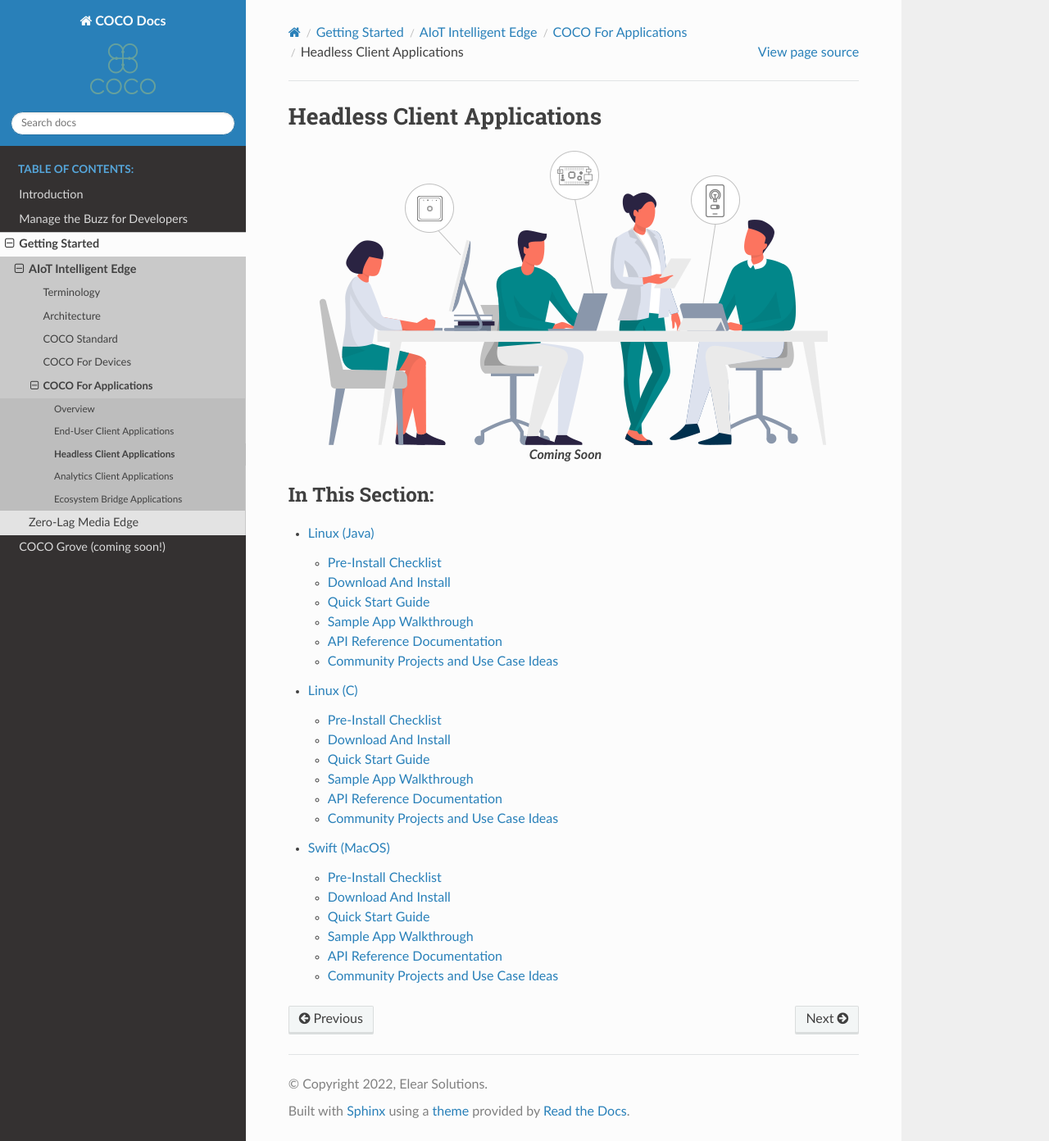
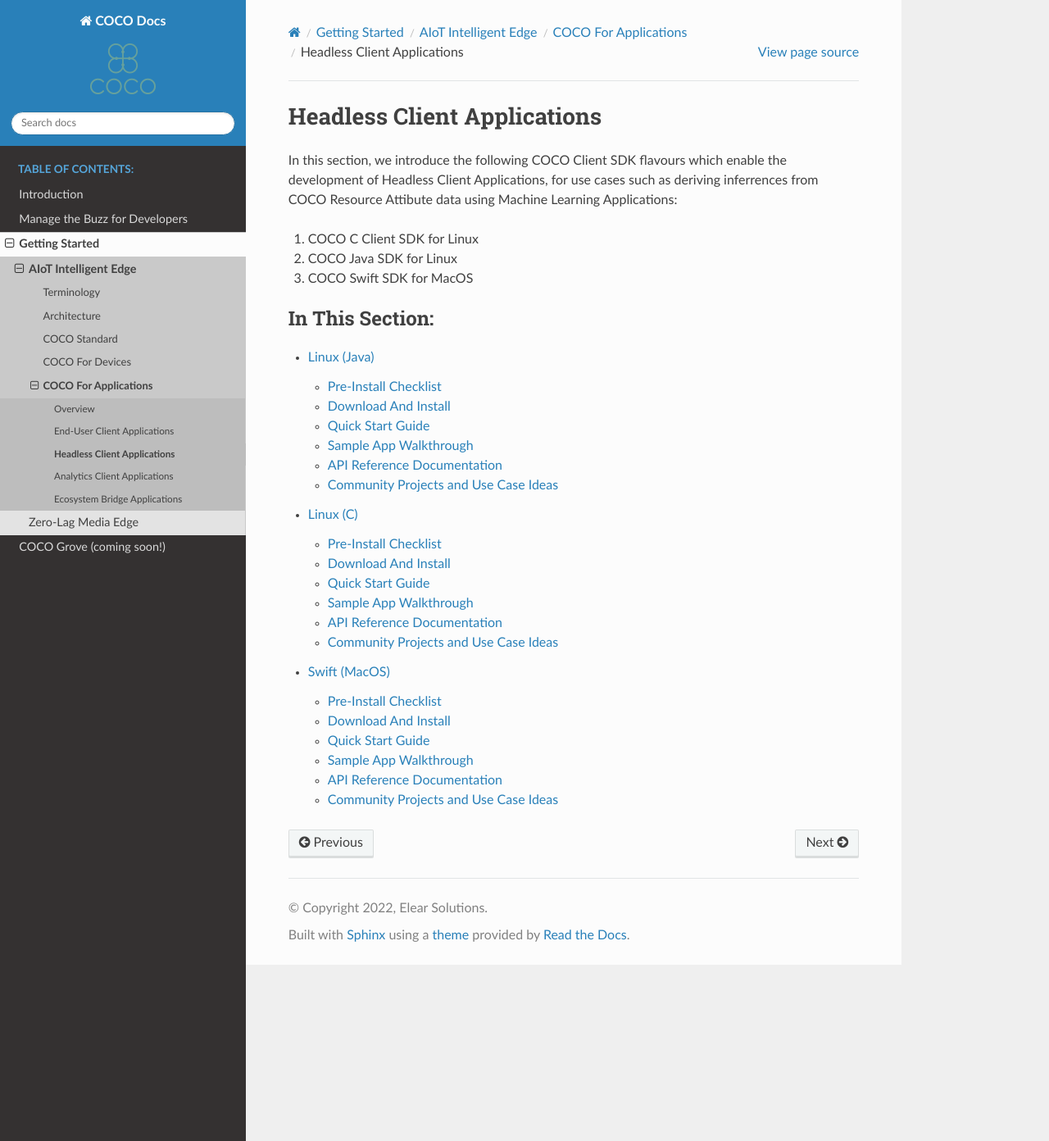
Before and after one commit to elear-solutions/docs, a Sphinx documentation site: the page built from source/getting_started/aiot_intelligent_edge/coco_for_applications/headless_client_applications.rst, in a window 1280 px wide and 1392 px high. Shown: the whole window at 82% size. Built offline with Sphinx 7.4.7 and the Read the Docs theme 2.0.0, drawn with Linux system fonts in a browser that asks for light colours.

Commit message:
Adds Getting Started Assets

```diff
--- a/source/getting_started/aiot_intelligent_edge/coco_for_applications.rst
+++ b/source/getting_started/aiot_intelligent_edge/coco_for_applications.rst
@@ -5,7 +5,7 @@
 COCO For Applications
 =====================
 
-In this section, we introduce the COCO SDK's for Applications, libraries for developing Client Applications that interface with COCO Devices, other COCO Clients, as well as the COCO Cloud for services like Analytics.
+In this section, we introduce the COCO SDK's for Applications - libraries for developing Client Applications that interface with COCO Devices, other COCO Clients, as well as the COCO Cloud for services like Analytics.
 
 .. toctree::
    :maxdepth: 5
--- a/source/getting_started/aiot_intelligent_edge/coco_for_applications/headless_client_applications.rst
+++ b/source/getting_started/aiot_intelligent_edge/coco_for_applications/headless_client_applications.rst
@@ -1,19 +1,15 @@
+.. sectionauthor:: Manav
+
 .. _headless_client_applications:
 
 Headless Client Applications
 ============================
 
-.. figure:: /_static/coming-soon.png
-   :align: center
+In this section, we introduce the following COCO Client SDK flavours which enable the development of Headless Client Applications, for use cases such as deriving inferrences from COCO Resource Attibute data using Machine Learning Applications:
 
-   **Coming Soon**
-
-.. sectionauthor:: Manav
-
-..
-   <Introduction to this sub-section>
-   <Suggestions from Ashish - Supports native SDKs on multiple platforms: Android, iOS, Linux, MacOS, Browser and multiple languages: Java, Swift, C, Javascript. Including Native Command, Control and Alert Apps, Bridge Apps, Analytics SPA UI Apps, and Headless AI/ML server applications>
-
+#. COCO C Client SDK for Linux
+#. COCO Java SDK for Linux
+#. COCO Swift SDK for MacOS
 
 .. toctree::
    :maxdepth: 5
--- a/source/getting_started/aiot_intelligent_edge/coco_for_devices.rst
+++ b/source/getting_started/aiot_intelligent_edge/coco_for_devices.rst
@@ -5,7 +5,7 @@
 COCO For Devices
 ================
 
-In this section, we introduce the COCO Device SDK, a library for developing OEM or Virtual Device Applications.
+In this section, we introduce the COCO Device SDK - a library for developing OEM or Virtual Device Applications.
 
 .. toctree::
    :maxdepth: 5
--- a/source/getting_started/zero_lag_media_edge.rst
+++ b/source/getting_started/zero_lag_media_edge.rst
@@ -5,7 +5,7 @@
 Zero-Lag Media Edge
 ===================
 
-In this section, we introduce you to our Zero-lag Media Edge platform tailored to use cases like Watch Together, which includes support for Media Calls with multiple participants & support for exchanging video and audio; the ability to share OTT content in Media Calls; and upcoming support for other media types like text and files.
+In this section, we introduce you to our Zero-lag Media Edge platform tailored to use cases like Watch Together, which includes support for Media Calls with multiple participants, support for exchanging video and audio, and support for sharing OTT content
 
 .. toctree::
    :maxdepth: 5
```
Also changed, not shown: source/getting_started/aiot_intelligent_edge/coco_for_applications/analytics_client_applications.rst (+3 -10 lines), source/getting_started/aiot_intelligent_edge/coco_for_applications/end_user_client_applications.rst (+5 -9 lines).
